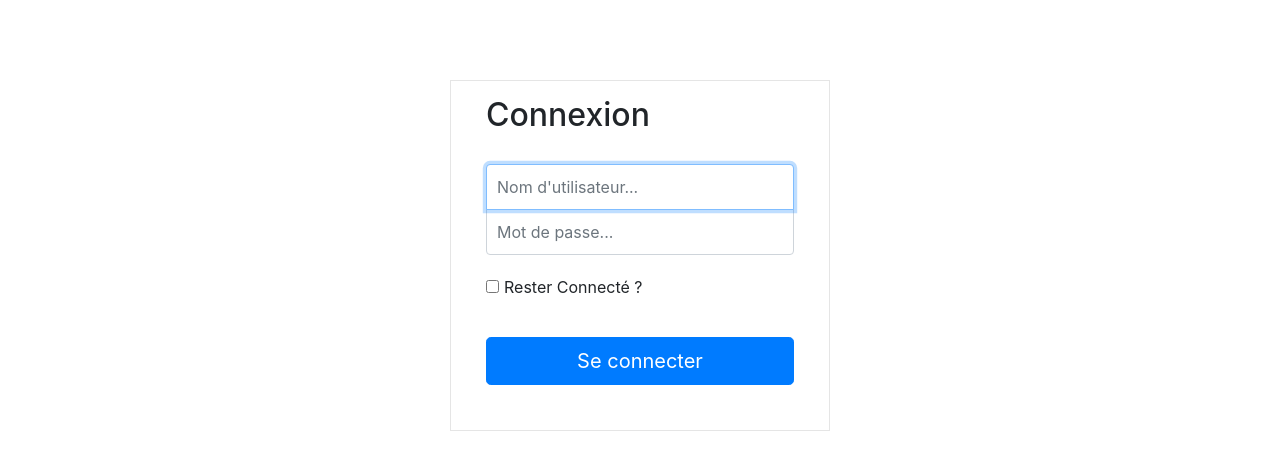
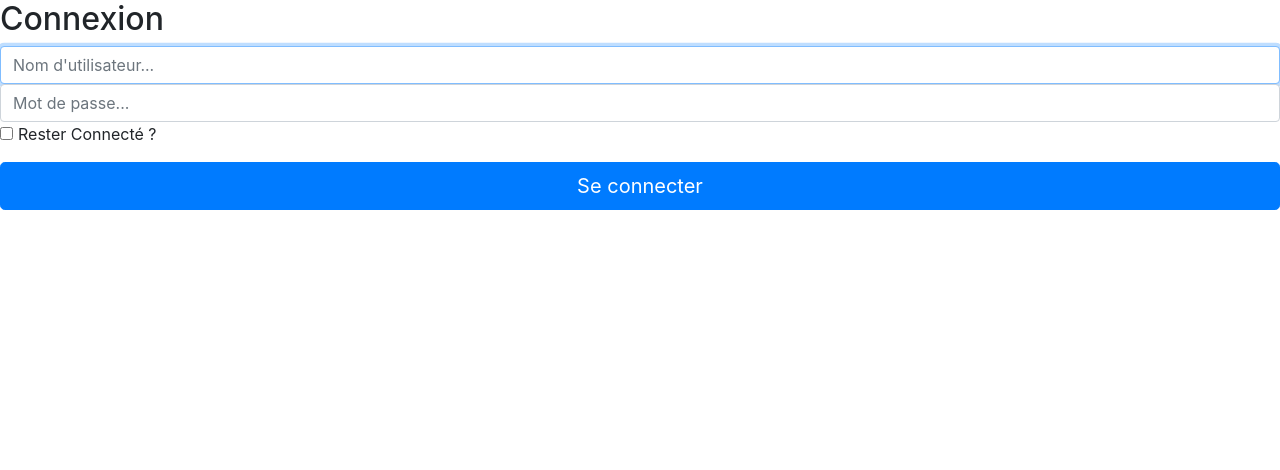
Before and after one commit to fahimbench/arthur_ihm_v2, a Vue app: page /login in a window 1280 px wide. Shown: the top 470 px of the page. Built offline with nearby package versions, Linux system fonts and the light colour scheme.

Commit message:
début de design

```diff
--- a/src/App.vue
+++ b/src/App.vue
@@ -1,9 +1,12 @@
 <template>
   <div id="app">
-    <router-link v-if="isLoggedIn" :to="{ name: 'home'}">Home</router-link>
-    <router-link v-if="isLoggedIn" :to="{ name: 'niko-niko'}">Niko-Niko</router-link>
-    <router-link v-if="isLoggedIn" :to="{ name: 'questions'}">Questions</router-link>
-    <router-link  v-if="isLoggedIn" :to="{ name: 'login'}">Se déconnecter</router-link>
+    <nav class="menu">
+      <router-link v-if="isLoggedIn" :to="{ name: 'home'}"><i class="material-icons">home</i></router-link>
+      <router-link v-if="isLoggedIn" :to="{ name: 'niko-niko'}"><i class="material-icons">tag_faces</i></router-link>
+      <router-link v-if="isLoggedIn" :to="{ name: 'questions'}"><i class="material-icons">question_answer</i></router-link>
+      <router-link  v-if="isLoggedIn" :to="{ name: 'login'}"><i class="material-icons">exit_to_app</i></router-link>
+    </nav>
+    <span v-if="Status">{{Status}}</span>
     <router-view/>
   </div>
 </template>
--- a/src/views/Login.vue
+++ b/src/views/Login.vue
@@ -30,47 +30,3 @@
         }
     }
 </script>
-
-<style>
-    .wrapper {
-        margin-top: 80px;
-        margin-bottom: 80px;
-    }
-
-    .form-signin {
-        max-width: 380px;
-        padding: 15px 35px 45px;
-        margin: 0 auto;
-        background-color: #fff;
-        border: 1px solid rgba(0, 0, 0, 0.1);
-    }
-    .form-signin .form-signin-heading,
-    .form-signin .checkbox {
-        margin-bottom: 30px;
-    }
-    .form-signin .checkbox {
-        font-weight: normal;
-    }
-    .form-signin .form-control {
-        position: relative;
-        font-size: 16px;
-        height: auto;
-        padding: 10px;
-        -webkit-box-sizing: border-box;
-        -moz-box-sizing: border-box;
-        box-sizing: border-box;
-    }
-    .form-signin .form-control:focus {
-        z-index: 2;
-    }
-    .form-signin input[type="text"] {
-        margin-bottom: -1px;
-        border-bottom-left-radius: 0;
-        border-bottom-right-radius: 0;
-    }
-    .form-signin input[type="password"] {
-        margin-bottom: 20px;
-        border-top-left-radius: 0;
-        border-top-right-radius: 0;
-    }
-</style>
--- a/src/views/NikoNiko.vue
+++ b/src/views/NikoNiko.vue
@@ -0,0 +1,5 @@
+<template>
+    <div class="home">
+        <h1 class="text-primary">Niko Niko</h1>
+    </div>
+</template>
--- a/src/views/Questions.vue
+++ b/src/views/Questions.vue
@@ -0,0 +1,5 @@
+<template>
+    <div class="home">
+        <h1 class="text-primary">Questions</h1>
+    </div>
+</template>
```
Also changed, not shown: src/assets/css/global.css (+24 -0 lines).
